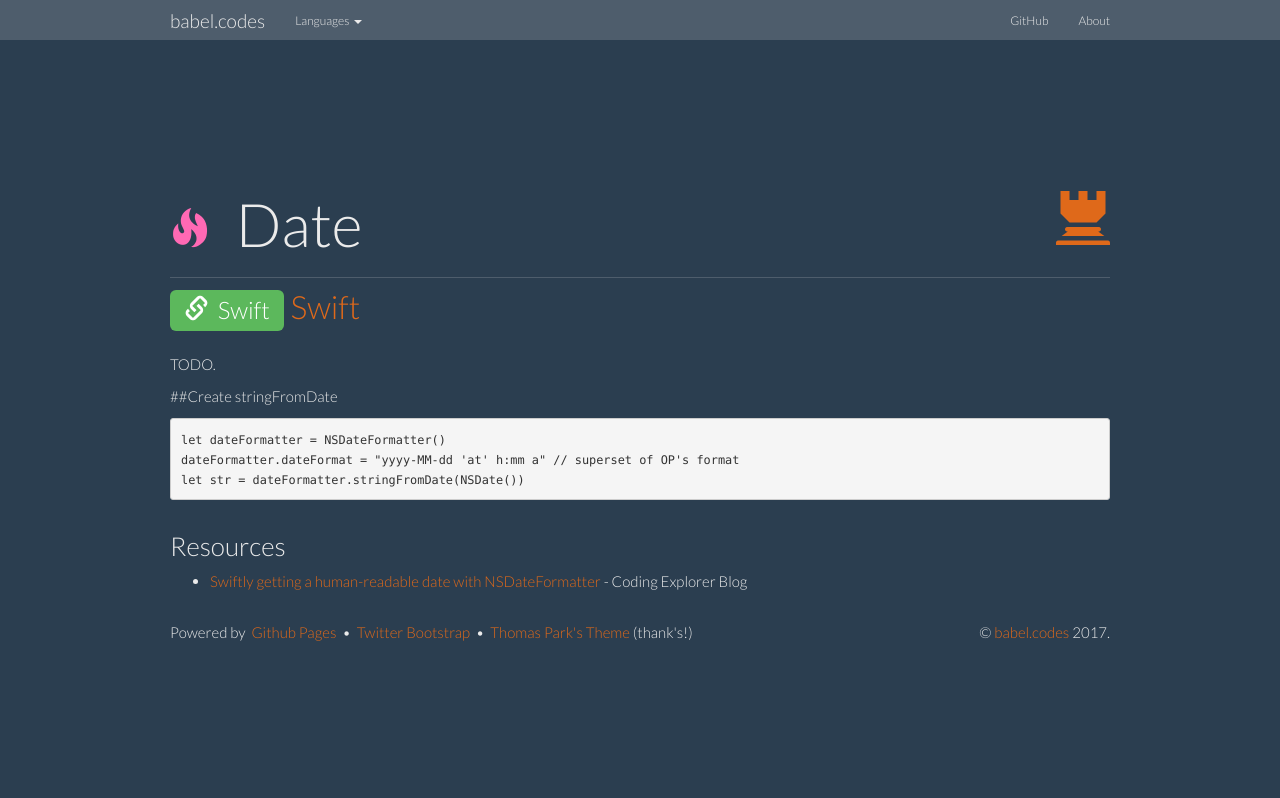
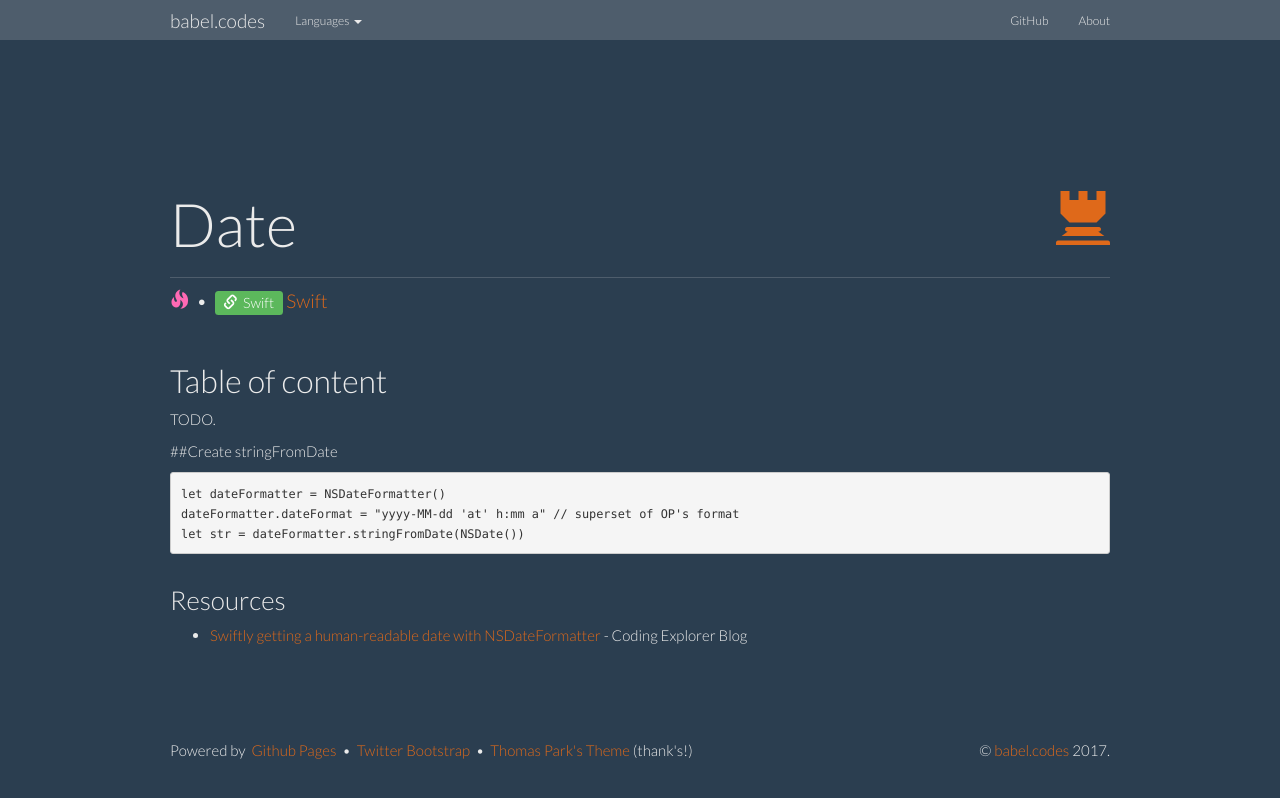
Before and after one commit to babelcodes/babelcodes.github.io, a Jekyll site: the page built from _languages/Swift/Date.md, in a window 1280 px wide. Shown: the top 798 px of the page. Built offline with Jekyll 4.4.1, drawn with Linux system fonts in a browser that asks for light colours; nearby versions of some CDN libraries.

Commit message:
#1 - Site: update title for Language and Feature layouts.

```diff
--- a/_layouts/feature.html
+++ b/_layouts/feature.html
@@ -11,7 +11,6 @@ layout: default
         	<div class="col-lg-12">
           		<h1 id="page-title">
 					{% include home-button.html %}
-					<small>{% include mark-status.html status=page.status %}&nbsp;</small>
 
 			      	{{ page.name }}
 
@@ -32,8 +31,17 @@ layout: default
     </div>
 
 	<div class="row">
+		<div class="col-lg-12">
+			<h4 style="margin-bottom: 30px; margin-top: -10px;">
+				{% include mark-status.html status=page.status %}
+				&nbsp;&bull;&nbsp;{% include language.html language=page.language size="big" withLink="yes" %}
+			</h4>
+		</div>
+	</div>
+
+	<div class="row">
         <div class="col-lg-12">
-			<h2 style="margin-bottom: 30px; margin-top: -10px;">{% include language.html language=page.language size="big" withLink="yes" %}</h2>
+			<h2>Table of content</h2>
 			{{ content }}
       	</div>
     </div>
@@ -73,3 +81,6 @@ layout: default
   	{% include page-links.html %}
 
 </div>
+
+<p>&nbsp;</p>
+<p>&nbsp;</p>
```
Also changed, not shown: _layouts/language.html (+7 -4 lines).
